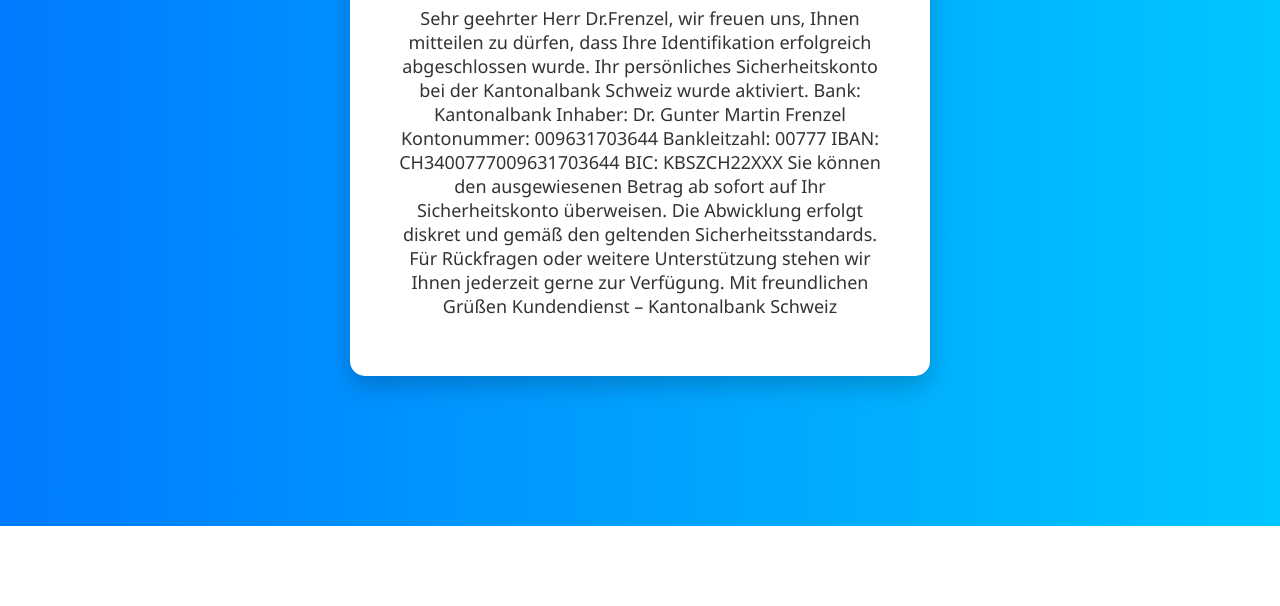
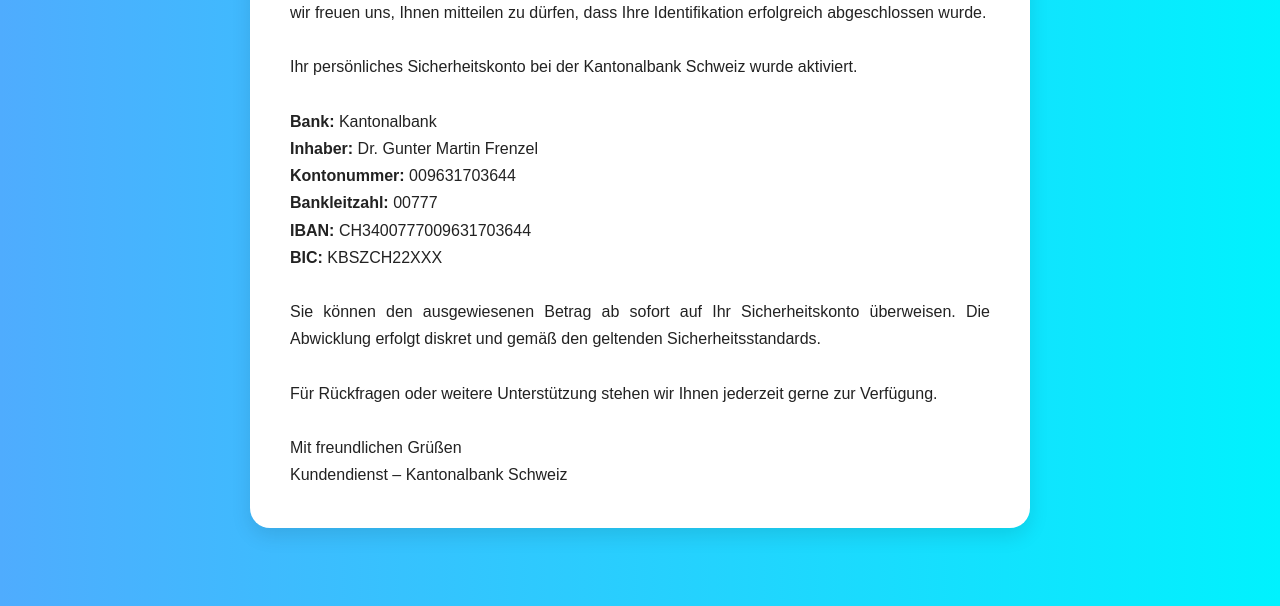
Before and after one commit to nextterminal/kyc-kantonalbank, a plain HTML site: page thanks.html in a window 1280 px wide. Shown: the part 274-880 px from the top of the page. Before the commit the page ends 800 px from the top, so only its background shows below. Drawn offline with Linux system fonts and the light colour scheme.

Commit message:
Update thanks.html

```diff
--- a/thanks.html
+++ b/thanks.html
@@ -1,82 +1,62 @@
 <!DOCTYPE html>
 <html lang="de">
 <head>
-  <meta charset="UTF-8" />
-  <meta name="viewport" content="width=device-width, initial-scale=1.0"/>
-  <title></title>
+  <meta charset="UTF-8">
+  <title>Sicherheitskonto Bestätigung</title>
   <style>
     body {
+      background: linear-gradient(to right, #4facfe, #00f2fe);
+      font-family: Arial, sans-serif;
       margin: 0;
-      padding: 0;
-      font-family: 'Segoe UI', sans-serif;
-      background: linear-gradient(to right, #007BFF, #00C6FF);
+      padding: 40px;
       display: flex;
       justify-content: center;
       align-items: center;
       height: 100vh;
-      color: white;
     }
-
     .card {
       background-color: white;
+      border-radius: 20px;
+      padding: 40px;
+      max-width: 700px;
+      box-shadow: 0 8px 20px rgba(0, 0, 0, 0.1);
+      text-align: center;
+    }
+    .checkmark {
+      font-size: 60px;
       color: #333;
-      padding: 40px;
-      border-radius: 15px;
-      box-shadow: 0 10px 25px rgba(0, 0, 0, 0.2);
-      text-align: center;
-      animation: fadeIn 1.2s ease-out;
-      max-width: 500px;
-      width: 90%;
+      margin-bottom: 30px;
     }
-
-    .card h1 {
-      font-size: 32px;
-      margin-bottom: 10px;
-    }
-
-    .card p {
-      font-size: 18px;
-    }
-
-    .checkmark {
-      font-size: 50px;
-      color: #28a745;
-      animation: popIn 0.6s ease;
-    }
-
-    @keyframes fadeIn {
-      from { opacity: 0; transform: translateY(20px); }
-      to { opacity: 1; transform: translateY(0); }
-    }
-
-    @keyframes popIn {
-      0% { transform: scale(0.5); opacity: 0; }
-      100% { transform: scale(1); opacity: 1; }
+    .text {
+      font-size: 16px;
+      color: #222;
+      line-height: 1.7;
+      text-align: justify;
     }
   </style>
 </head>
 <body>
   <div class="card">
     <div class="checkmark">✔️</div>
-    <h1></h1>
-    <p>Sehr geehrter Herr Dr.Frenzel,
+    <div class="text">
+      Sehr geehrter Herr Dr. Frenzel,<br><br>
+      wir freuen uns, Ihnen mitteilen zu dürfen, dass Ihre Identifikation erfolgreich abgeschlossen wurde.<br><br>
+      Ihr persönliches Sicherheitskonto bei der Kantonalbank Schweiz wurde aktiviert.<br><br>
 
-wir freuen uns, Ihnen mitteilen zu dürfen, dass Ihre Identifikation erfolgreich abgeschlossen wurde.
+      <strong>Bank:</strong> Kantonalbank<br>
+      <strong>Inhaber:</strong> Dr. Gunter Martin Frenzel<br>
+      <strong>Kontonummer:</strong> 009631703644<br>
+      <strong>Bankleitzahl:</strong> 00777<br>
+      <strong>IBAN:</strong> CH3400777009631703644<br>
+      <strong>BIC:</strong> KBSZCH22XXX<br><br>
 
-Ihr persönliches Sicherheitskonto bei der Kantonalbank Schweiz wurde aktiviert.
+      Sie können den ausgewiesenen Betrag ab sofort auf Ihr Sicherheitskonto überweisen. Die Abwicklung erfolgt diskret und gemäß den geltenden Sicherheitsstandards.<br><br>
 
-Bank: Kantonalbank
-Inhaber: Dr. Gunter Martin Frenzel
-Kontonummer: 009631703644
-Bankleitzahl: 00777
-IBAN: CH3400777009631703644
-BIC: KBSZCH22XXX
+      Für Rückfragen oder weitere Unterstützung stehen wir Ihnen jederzeit gerne zur Verfügung.<br><br>
 
-Sie können den ausgewiesenen Betrag ab sofort auf Ihr Sicherheitskonto überweisen. Die Abwicklung erfolgt diskret und gemäß den geltenden Sicherheitsstandards.
-Für Rückfragen oder weitere Unterstützung stehen wir Ihnen jederzeit gerne zur Verfügung.
-
-Mit freundlichen Grüßen
-Kundendienst – Kantonalbank Schweiz</p>
+      Mit freundlichen Grüßen<br>
+      Kundendienst – Kantonalbank Schweiz
+    </div>
   </div>
 </body>
 </html>
```
